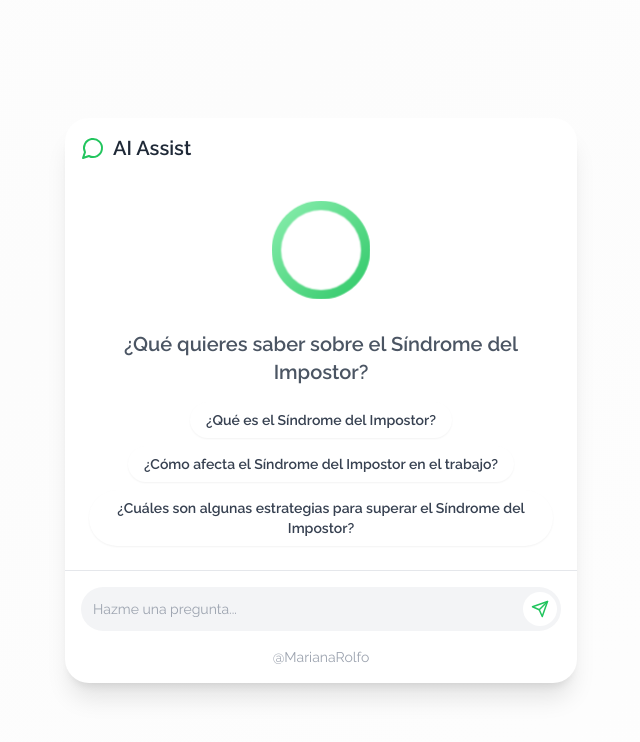
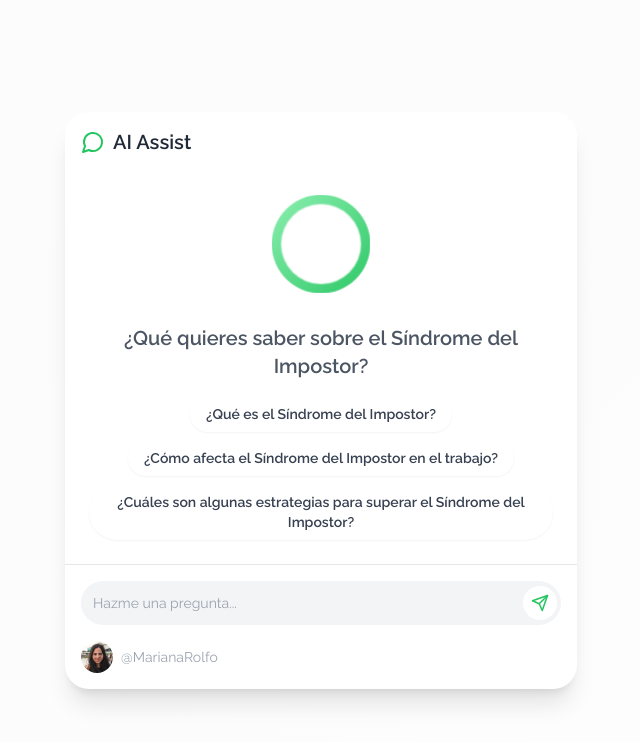
Before and after one commit to leifermendez/bolt-chat, a React (Vite) app: page / in a window 1280 px wide. Shown: the top 742 px of the page, without its empty margins (319-959 px from the left). Built offline with nearby package versions, Linux system fonts and the light colour scheme.

Commit message:
fix: add public

```diff
--- a/src/components/InputArea.tsx
+++ b/src/components/InputArea.tsx
@@ -1,6 +1,6 @@
-import { Loader2, Send, ChevronDown } from "lucide-react";
+import { Loader2, Send } from "lucide-react";
 import { useState, useEffect } from "react";
-import { useQuestionHandler } from "../hooks/useQuestionHandler";
+
 
 /**
  * @typedef {Object} InputAreaProps
@@ -80,7 +80,8 @@ export const InputArea: React.FC<InputAreaProps> = ({ input, setInput, handleQue
                     {loading ? <Loader2 className="animate-spin" /> : <Send size={18} />}
                 </button>
             </div>
-            <div className="mt-4 flex justify-center items-center">
+            <div className="mt-4 flex justify-start items-center">
+                <img src="/mariana.jpg" alt="Avatar" className="w-8 h-8 rounded-full mr-2" />
                 <a target="_blank" href="https://www.linkedin.com/in/mariannarolfo/" className="text-gray-400 text-sm hover:text-gray-600 transition duration-300">
                     @MarianaRolfo
                 </a>
```
Also changed, not shown: public/mariana.jpg (added).
